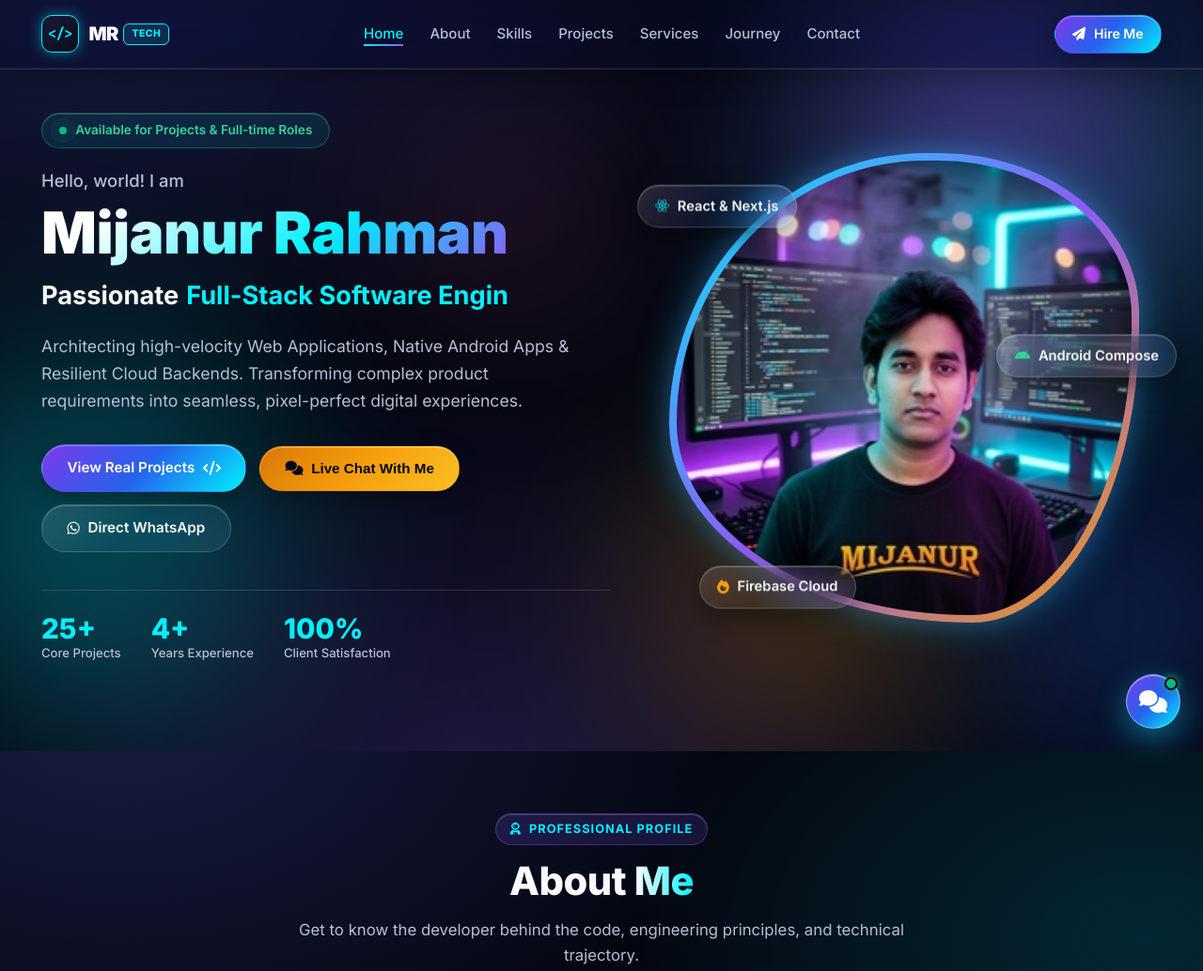
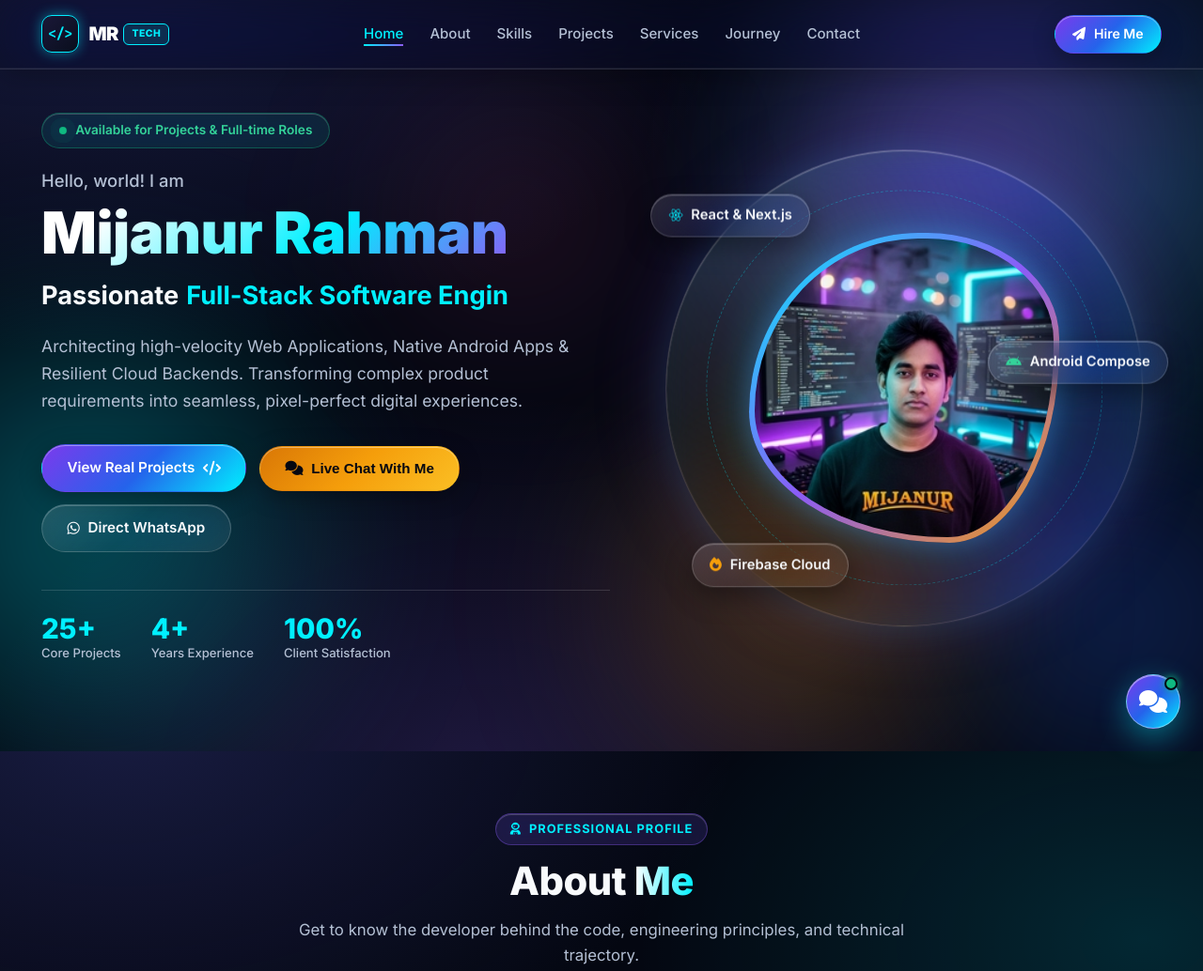
Before and after one commit to NEXQIRO/mr-tech, a plain HTML site: page index.html in a window 1280 px wide. Shown: the top 1034 px of the page at 94% size. Drawn offline with Linux system fonts and the light colour scheme; no server answers.

Commit message:
Add files via upload

```diff
--- a/index.html
+++ b/index.html
@@ -26,7 +26,7 @@
   <link href="https://fonts.googleapis.com/css2?family=Inter:wght@400;500;600;700;800;900&family=JetBrains+Mono:wght@500;700&display=swap" rel="stylesheet">
   <link rel="stylesheet" href="https://cdnjs.cloudflare.com/ajax/libs/font-awesome/6.5.1/css/all.min.css">
 
-  <link rel="stylesheet" href="styles.css">
+  <link rel="stylesheet" href="styles.css?v=2">
 </head>
 <body>
 
@@ -467,6 +467,6 @@
 
   <!-- Application Configuration & Logic -->
   <script src="firebase-config.js"></script>
-  <script src="app.js"></script>
+  <script src="app.js?v=2"></script>
 </body>
 </html>
--- a/styles.css
+++ b/styles.css
@@ -2334,50 +2334,87 @@ body {
 
 
 /* ==========================================================================
-   PC/ল্যাপটপে হিরো ছবি বড় করা (শুধু ৯৯৩px এর বেশি চওড়া স্ক্রিনে)
+   PC/ল্যাপটপে হিরো ছবির ঘর বড় করা (শুধু ৯৯৩px এর বেশি চওড়া স্ক্রিনে)
+   ছবি আগের সাইজেই থাকে, তাই ঝাপসা হয় না। ছবির চারপাশের ঘর বড় হয়ে
+   ফাঁকা জায়গা ভরাট করে, আর ট্যাগগুলো সেই ঘরের কিনারায় বসে।
    ফোন ও ট্যাবলেটে (৯৯২px পর্যন্ত) আগের মতোই থাকবে।
-   আগের সাইজে ফিরতে চাইলে এই লাইনের নিচের অংশ মুছে দিন।
+   আগের চেহারায় ফিরতে চাইলে এই লাইনের নিচের অংশ মুছে দিন।
    ========================================================================== */
 @media (min-width: 993px) {
 
-  /* ডানের কলাম একটু চওড়া, যাতে ছবির জন্য জায়গা বাড়ে */
   .hero-grid {
     grid-template-columns: 1.05fr 0.95fr;
     gap: 2.5rem;
   }
 
+  /* বড় ঘর: ছবির চারপাশে চৌকো জায়গা */
   .hero-visual {
-    max-width: 560px;
-  }
-
-  /* ছবি ৩৩০px থেকে প্রায় ৫০০px, ফাঁকা জায়গা ভরাট */
+    max-width: 540px;
+    aspect-ratio: 1 / 1;
+  }
+
+  /* বড় কাঁচের গোল ঘর (ছবির পেছনে) */
+  .hero-visual::before {
+    content: '';
+    position: absolute;
+    top: 50%;
+    left: 50%;
+    width: 94%;
+    aspect-ratio: 1 / 1;
+    transform: translate(-50%, -50%);
+    border-radius: 50%;
+    background:
+      radial-gradient(circle at 28% 22%, rgba(255, 255, 255, 0.16), rgba(255, 255, 255, 0.03) 55%),
+      radial-gradient(circle at 75% 80%, rgba(139, 92, 246, 0.16), transparent 60%);
+    border: 1px solid rgba(255, 255, 255, 0.18);
+    box-shadow:
+      0 0 80px rgba(139, 92, 246, 0.22),
+      0 0 40px rgba(0, 240, 255, 0.10),
+      inset 0 1px 0 rgba(255, 255, 255, 0.28),
+      inset 0 0 60px rgba(0, 240, 255, 0.06);
+    -webkit-backdrop-filter: blur(14px) saturate(160%);
+    backdrop-filter: blur(14px) saturate(160%);
+    z-index: 0;
+  }
+
+  /* ভেতরের পাতলা রিং */
+  .hero-visual::after {
+    content: '';
+    position: absolute;
+    top: 50%;
+    left: 50%;
+    width: 78%;
+    aspect-ratio: 1 / 1;
+    transform: translate(-50%, -50%);
+    border-radius: 50%;
+    border: 1px dashed rgba(0, 240, 255, 0.28);
+    z-index: 0;
+  }
+
+  /* ছবি আগের সাইজেই (৩৩০px), ঘরের ঠিক মাঝখানে */
   .avatar-frame {
-    width: min(500px, 100%);
-    height: auto;
-    aspect-ratio: 1 / 1;
-    max-width: 100%;
-    max-height: none;
-    padding: 8px;
-  }
-
-  /* ট্যাগগুলো বড় ছবির কিনারায় আগের তিন জায়গাতেই থাকবে */
+    position: relative;
+    z-index: 1;
+  }
+
   .floating-pill {
     font-size: 0.92rem;
     padding: 0.65rem 1.15rem;
+    z-index: 2;
   }
 
   .pill-1 {
-    top: 7%;
-    left: -2%;
+    top: 12%;
+    left: 0;
   }
 
   .pill-2 {
-    top: 40%;
-    right: -3%;
+    top: 42%;
+    right: -2%;
   }
 
   .pill-3 {
-    bottom: 1%;
-    left: 10%;
-  }
-}
+    bottom: 9%;
+    left: 8%;
+  }
+}
```
